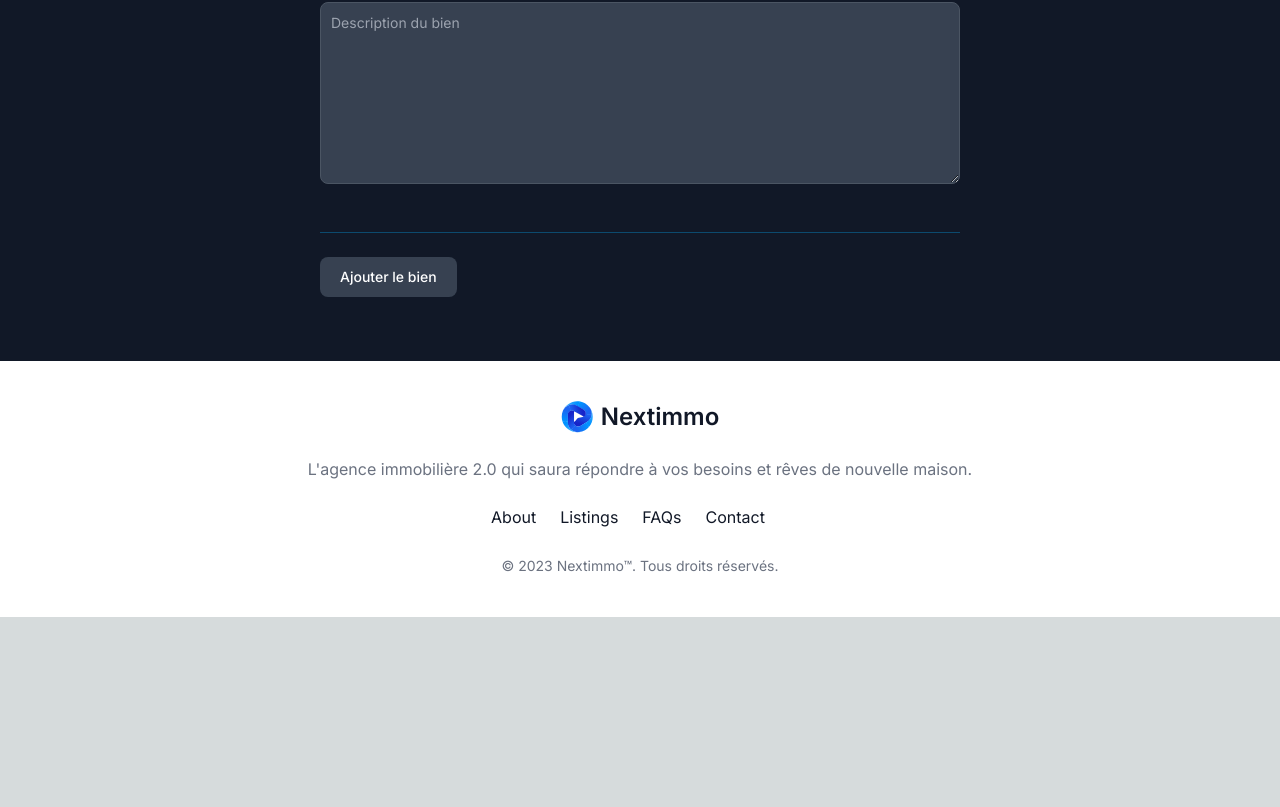
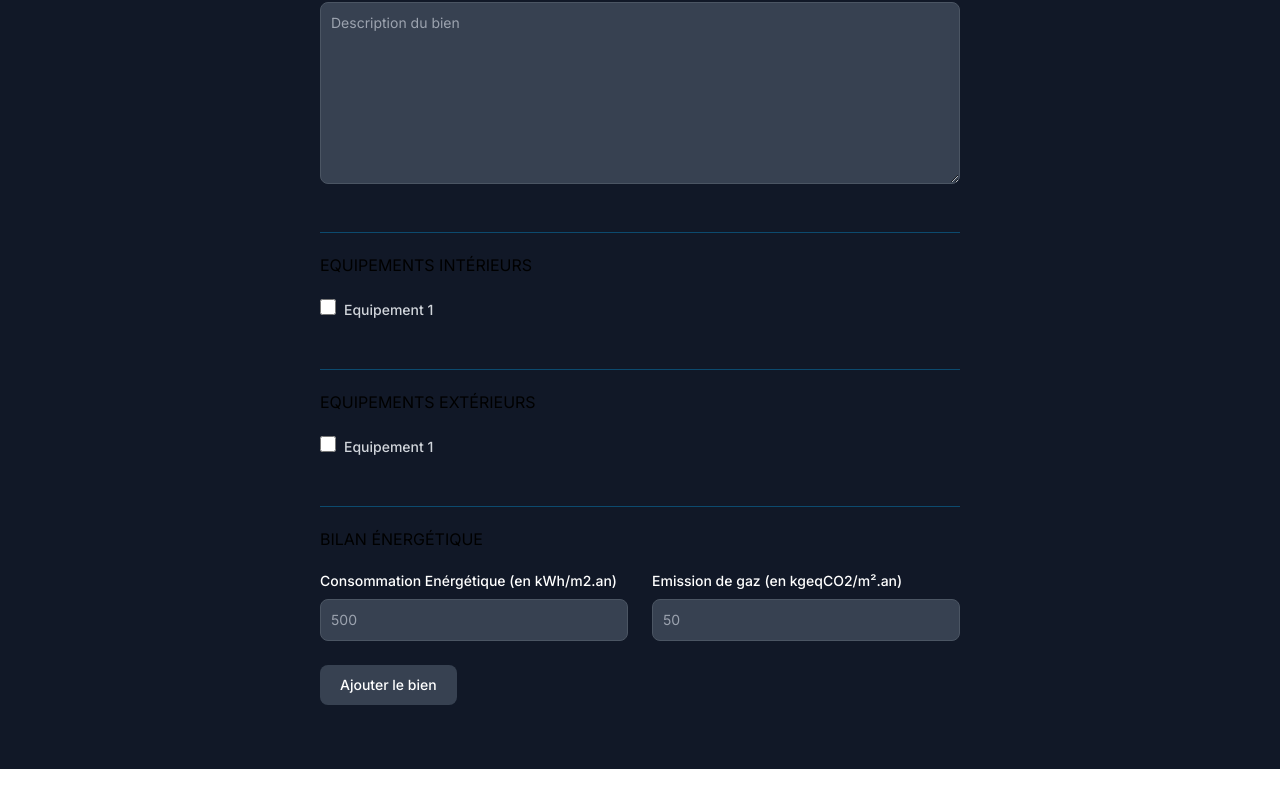
Before and after one commit to Ayrow/nextimmo, a Next.js app: page /dashboard/add-listing in a window 1280 px wide. Shown: the part 668-1475 px from the top of the page. Before the commit the page ends 1285 px from the top, so only its background shows below. Built offline with nearby package versions, Linux system fonts and the light colour scheme; no server answers.

Commit message:
updated user and listing models

```diff
--- a/models/userModel.js
+++ b/models/userModel.js
@@ -9,6 +9,12 @@ const userSchema = new Schema(
       unique: true,
     },
     saved: [
+      {
+        type: Types.ObjectId,
+        ref: 'Listing',
+      },
+    ],
+    alreadySeen: [
       {
         type: Types.ObjectId,
         ref: 'Listing',
--- a/src/app/dashboard/add-listing/page.js
+++ b/src/app/dashboard/add-listing/page.js
@@ -128,7 +128,75 @@ const AddListing = () => {
             </div>
           </div>
 
-          <div className='border-b border-sky-900 pb-12 grid gap-4 sm:grid-cols-2 sm:gap-6'></div>
+          <div className='border-t border-sky-900 mt-12'>
+            <h3 className='py-5 uppercase'>Equipements Intérieurs</h3>
+            <div className='gap-4 flex'>
+              <div>
+                <input
+                  id='default-checkbox'
+                  type='checkbox'
+                  value=''
+                  class='w-4 h-4 text-blue-600 rounded focus:ring-blue-600 ring-offset-gray-800 focus:ring-2 bg-gray-700 border-gray-600'
+                />
+                <label
+                  for='default-checkbox'
+                  class='ml-2 text-sm font-medium text-gray-300'>
+                  Equipement 1
+                </label>
+              </div>
+            </div>
+          </div>
+
+          <div className='border-t border-sky-900 mt-12'>
+            <h3 className='py-5 uppercase'>Equipements Extérieurs</h3>
+            <div className='gap-4 flex'>
+              <div>
+                <input
+                  id='default-checkbox'
+                  type='checkbox'
+                  value=''
+                  class='w-4 h-4 text-blue-600 rounded focus:ring-blue-600 ring-offset-gray-800 focus:ring-2 bg-gray-700 border-gray-600'
+                />
+                <label
+                  for='default-checkbox'
+                  class='ml-2 text-sm font-medium text-gray-300'>
+                  Equipement 1
+                </label>
+              </div>
+            </div>
+          </div>
+
+          <div className='border-t border-sky-900 mt-12'>
+            <h3 className='py-5 uppercase'>Bilan énergétique</h3>
+            <div className='grid gap-4 sm:grid-cols-2 sm:gap-6'>
+              <div className='w-full'>
+                <label className='block mb-2 text-sm font-medium text-white'>
+                  Consommation Enérgétique (en kWh/m2.an)
+                </label>
+                <input
+                  type='number'
+                  name='consoEnergetique'
+                  id='onsoEnergetique'
+                  className='border text-sm rounded-lg block w-full p-2.5 bg-gray-700 border-gray-600 placeholder-gray-400 text-white focus:ring-gray-500 focus:border-gray-500'
+                  placeholder='500'
+                  required
+                />
+              </div>
+              <div className='w-full'>
+                <label className='block mb-2 text-sm font-medium text-white'>
+                  Emission de gaz (en kgeqCO2/m².an)
+                </label>
+                <input
+                  type='number'
+                  name='ges'
+                  id='ges'
+                  className='border text-sm rounded-lg block w-full p-2.5 bg-gray-700 border-gray-600 placeholder-gray-400 text-white focus:ring-gray-500 focus:border-gray-500'
+                  placeholder='50'
+                  required
+                />
+              </div>
+            </div>
+          </div>
 
           <button
             type='submit'
```
Also changed, not shown: models/listingModel.js (+41 -19 lines).
